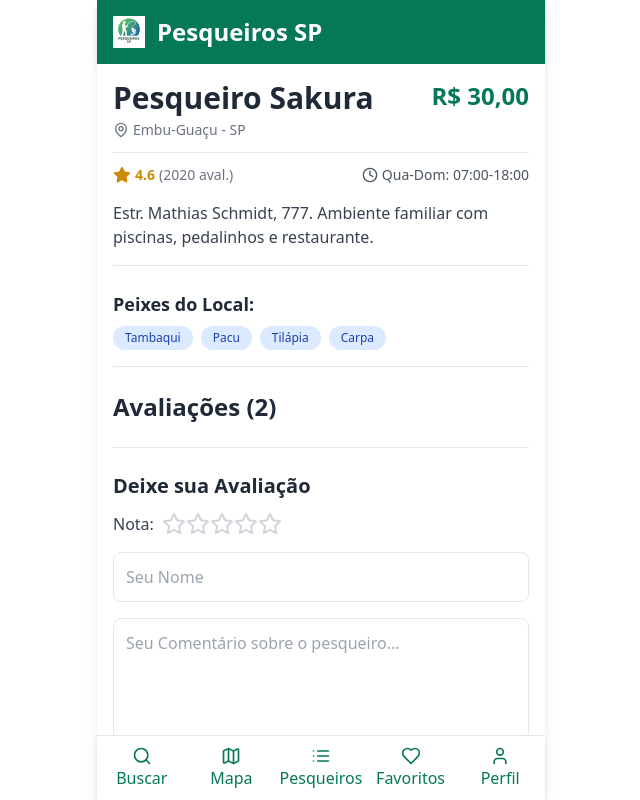
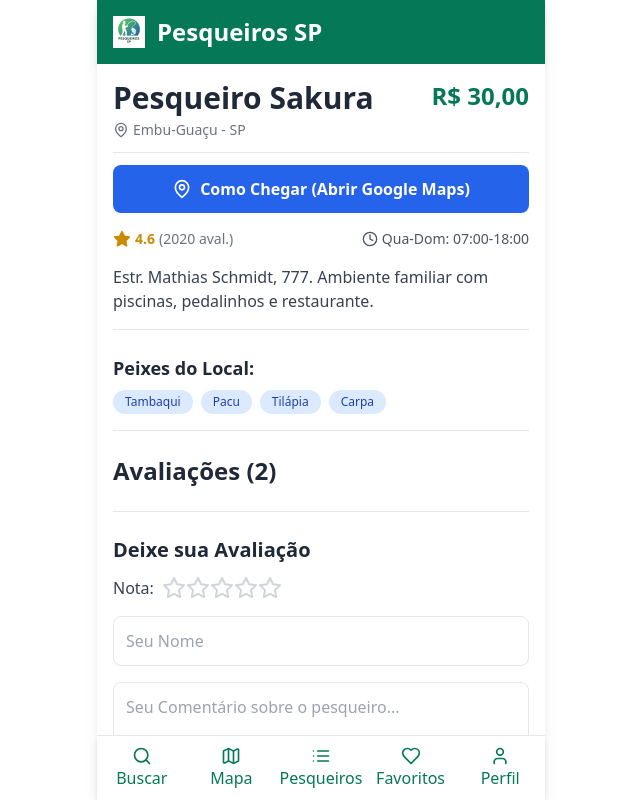
Before and after one commit to eduardobiosantos63-ui/Pesqueiros-SP, a React (Vite) app: page /app/pesqueiro/1 in a window 1280 px wide. Shown: the whole page, without its empty margins (319-959 px from the left). Built offline with nearby package versions, Linux system fonts and the light colour scheme.

Commit message:
FIX: Correção final de rotas e link do Google Maps.

```diff
--- a/src/pages/Mapa.jsx
+++ b/src/pages/Mapa.jsx
@@ -1,4 +1,6 @@
 // src/pages/Mapa.jsx
+// CORRIGIDO: O link de detalhes no pino do mapa agora usa o prefixo /app.
+
 import React from 'react';
 import { MapContainer, TileLayer, Marker, Popup } from 'react-leaflet';
 import { MOCK_PESQUEIROS } from '../data/pesqueiros.js';
@@ -6,6 +8,8 @@
 import { Icon } from 'leaflet';
 
 // --- Correção de Ícone ---
+// O React Leaflet às vezes tem um bug onde o ícone do pino (marker) não aparece.
+// (Fonte: https://github.com/PaulLeCam/react-leaflet/issues/808)
 import markerIconPng from "leaflet/dist/images/marker-icon.png";
 import markerShadowPng from "leaflet/dist/images/marker-shadow.png";
 
@@ -19,6 +23,7 @@
 });
 // --- Fim da Correção ---
 
+// Pega a localização do primeiro pesqueiro para centrar o mapa
 const defaultCenter = [MOCK_PESQUEIROS[0].lat, MOCK_PESQUEIROS[0].lng];
 
 export default function Mapa() {
@@ -44,8 +49,9 @@
             <div className="text-center">
               <h4 className="font-bold">{p.nome}</h4>
               <p>{p.cidade}</p>
+              {/* --- AQUI ESTÁ O CONSERTO: Adicionado o prefixo /app --- */}
               <Link
-                to={`/pesqueiro/${p.id}`}
+                to={`/app/pesqueiro/${p.id}`}
                 className="text-blue-600 underline mt-2 inline-block"
               >
                 Ver detalhes
--- a/src/pages/PesqueiroDetalhe.jsx
+++ b/src/pages/PesqueiroDetalhe.jsx
@@ -1,12 +1,12 @@
 // src/pages/PesqueiroDetalhe.jsx
-// ATUALIZADO: Adiciona seção de Avaliações (Reviews) com formulário.
+// CORRIGIDO: A sintaxe da URL do Google Maps foi ajustada.
 
 import React, { useState, useEffect } from 'react';
 import { useParams, useNavigate } from 'react-router-dom';
-import { MOCK_PESQUEIROS } from '../data/pesqueiros';
+import { MOCK_PESQUEIROS } from '../data/pesqueiros.js';
 import { ArrowLeft, Star, Clock, MapPin, Heart, Send } from 'lucide-react';
 
-// --- Componente para exibir uma Avaliação Individual ---
+// --- Componentes (ReviewCard e ReviewForm) não mudam ---
 const ReviewCard = ({ review }) => (
   <div className="bg-gray-50 p-4 border rounded-lg mb-3 shadow-sm">
     <div className="flex justify-between items-center mb-2">
@@ -26,7 +26,6 @@
   </div>
 );
 
-// --- Componente de Formulário para Nova Avaliação (Simulada) ---
 const ReviewForm = ({ onReviewSubmit }) => {
   const [rating, setRating] = useState(0);
   const [comment, setComment] = useState('');
@@ -35,9 +34,8 @@
   const handleSubmit = (e) => {
     e.preventDefault();
     if (rating > 0 && comment.trim() && userName.trim()) {
-      // Simula a submissão de um novo comentário
       const newReview = {
-        id: Date.now(), // ID único baseado no tempo
+        id: Date.now(),
         user: userName.trim(),
         rating: rating,
         comment: comment.trim(),
@@ -45,7 +43,6 @@
 
       onReviewSubmit(newReview);
 
-      // Limpa o formulário
       setRating(0);
       setComment('');
       setUserName('');
@@ -100,7 +97,7 @@
     </div>
   );
 };
-// --- FIM DOS NOVOS COMPONENTES ---
+// --- FIM DOS COMPONENTES ---
 
 
 export default function PesqueiroDetalhe() {
@@ -108,12 +105,10 @@
   const navigate = useNavigate();
   const pesqueiro = MOCK_PESQUEIROS.find(p => p.id === parseInt(id));
 
-  // Estado para armazenar as reviews originais + as novas reviews submetidas
   const [currentReviews, setCurrentReviews] = useState(pesqueiro ? pesqueiro.reviews : []);
 
   useEffect(() => {
     if (pesqueiro) {
-        // Inicializa o estado com as reviews mockadas
         setCurrentReviews(pesqueiro.reviews);
     }
   }, [pesqueiro]);
@@ -130,9 +125,8 @@
     );
   }
 
-  // Função para adicionar uma nova review ao estado (simulação)
   const handleReviewSubmit = (newReview) => {
-    setCurrentReviews([newReview, ...currentReviews]); // Adiciona a nova review no topo
+    setCurrentReviews([newReview, ...currentReviews]);
   };
 
   // Preço formatado
@@ -141,6 +135,11 @@
     currency: 'BRL',
     minimumFractionDigits: 2,
   }).format(pesqueiro.preco);
+
+  // --- CÓDIGO CORRIGIDO AQUI ---
+  // A sintaxe correta para o link do Google Maps
+  const googleMapsUrl = `https://www.google.com/maps/dir/?api=1&destination=${pesqueiro.lat},${pesqueiro.lng}`;
+  // --- FIM CÓDIGO CORRIGIDO ---
 
   return (
     <div className="flex flex-col h-full overflow-y-auto bg-white">
@@ -181,6 +180,19 @@
           <p className="text-2xl font-extrabold text-emerald-700">{precoFormatado}</p>
         </div>
 
+        {/* --- O BOTÃO DE ROTA VOLTA AQUI --- */}
+        <a
+          href={googleMapsUrl}
+          target="_blank" // Abre em uma nova aba (para não fechar o app)
+          rel="noopener noreferrer"
+          className="inline-flex items-center justify-center w-full bg-blue-600 text-white font-bold py-3 px-4 rounded-lg mb-4 text-center hover:bg-blue-700 transition"
+        >
+          <MapPin size={20} className="mr-2" />
+          Como Chegar (Abrir Google Maps)
+        </a>
+        {/* --- FIM DO BOTÃO --- */}
+
+
         {/* Avaliação e Horário */}
         <div className="flex justify-between items-center mb-4 text-sm">
           <div className="flex items-center text-yellow-600">
@@ -210,7 +222,7 @@
           ))}
         </div>
 
-        {/* --- NOVO: Seção de Avaliações --- */}
+        {/* Seção de Avaliações */}
         <h2 className="text-2xl font-bold text-gray-800 mb-4">Avaliações ({currentReviews.length})</h2>
 
         {/* Formulário de Review */}
```
